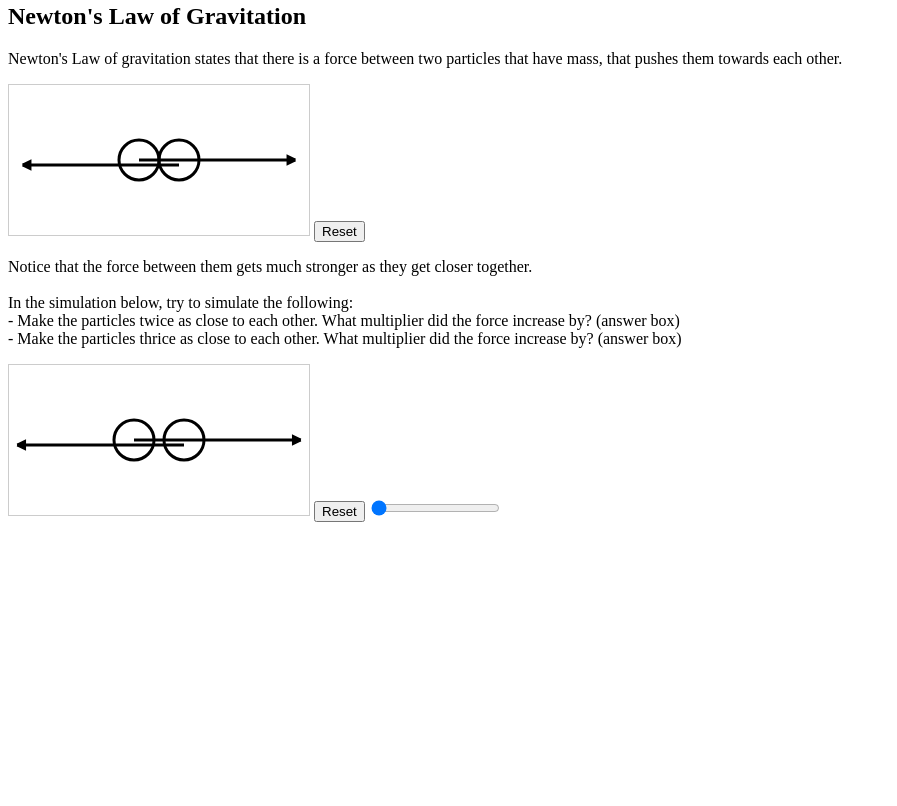
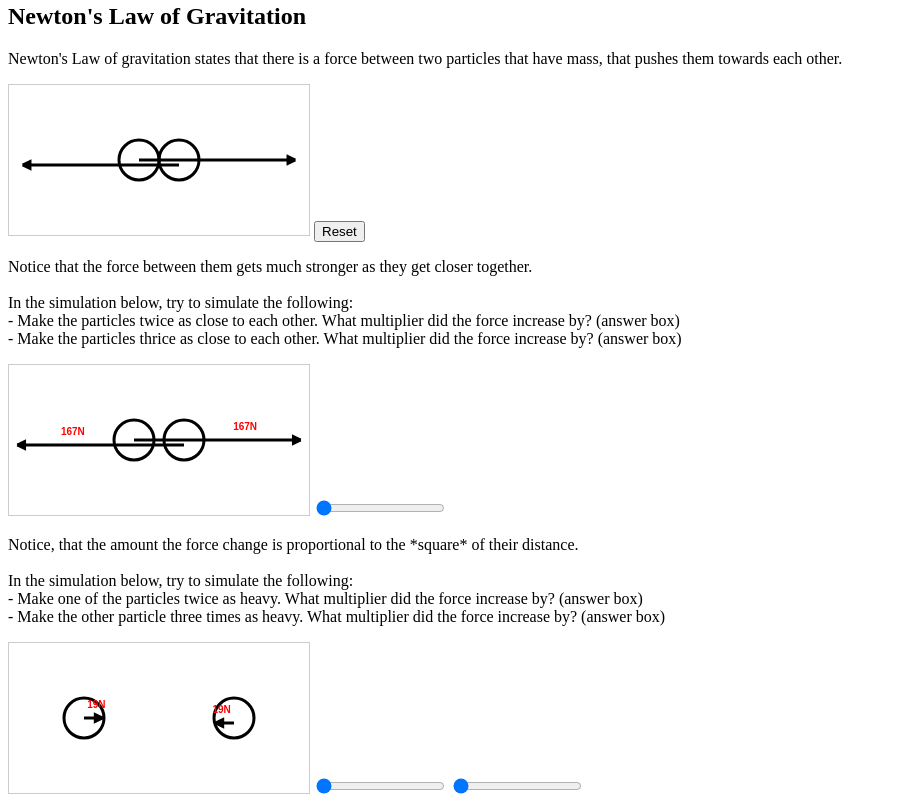
Before and after one commit to JeremyLikesCats/Orbital-Mechanics-Article, a website built with Vite: page index.html in a window 1280 px wide. Shown: the part 910-1716 px from the top of the page, without its empty margins (0-897 px from the left). Before the commit the page ends 1440 px from the top, so only its background shows below. Built offline with nearby package versions, Linux system fonts and the light colour scheme.

Commit message:
added the mass scaling feature

```diff
--- a/index.html
+++ b/index.html
@@ -26,6 +26,7 @@
         <script type="module" src="simulations/simulation1.js"></script>
         <script type="module" src="simulations/simulation2.js"></script>
         <script type="module" src="simulations/simulation3.js"></script>
+        <script type="module" src="simulations/simulation4.js"></script>
     </head>
     <body>
         <h3>How do the planets in our universe move?</h3>
@@ -41,7 +42,6 @@
         - Make the particles twice as close to each other. What multiplier did the force increase by? (answer box)</br>
         - Make the particles thrice as close to each other. What multiplier did the force increase by? (answer box)</p>
         <canvas id="simulation3" style="border: 1px solid #ccc;"></canvas>
-        <button type="button" id="simulation3_reset">Reset</button>
         <input
             type="range"
             id="simulation3_slider"
@@ -50,5 +50,27 @@
             value="50"
             step="1"
         >
+        <p>Notice, that the amount the force change is proportional to the *square* of their distance. </br></br>
+
+In the simulation below, try to simulate the following:</br>
+- Make one of the particles twice as heavy. What multiplier did the force increase by? (answer box)</br>
+- Make the other particle three times as heavy. What multiplier did the force increase by? (answer box)</p>
+        <canvas id="simulation4" style="border: 1px solid #ccc;"></canvas>
+        <input
+            type="range"
+            id="simulation4_slider1"
+            min="500"
+            max="2000"
+            value="500"
+            step="1"
+        >
+        <input
+            type="range"
+            id="simulation4_slider2"
+            min="500"
+            max="2000"
+            value="500"
+            step="1"
+        >
     </body>
 </html>
--- a/simulations/simulation3.js
+++ b/simulations/simulation3.js
@@ -3,7 +3,6 @@
 
 const simulation = document.getElementById("simulation3");
 
-const resetButton = document.getElementById("simulation3_reset");
 const distanceSlider = document.getElementById("simulation3_slider");
 
 const ctx = simulation.getContext("2d");
@@ -43,6 +42,7 @@
         this.ctx.arc(this.position.x, this.position.y, this.radius, 0, 2 * Math.PI);
         this.ctx.stroke();
         this.drawArrow(this.acceleration.scaled(this.mass * arrowScale));
+
     }
 
     drawArrow(vector) {
@@ -65,7 +65,14 @@
         this.ctx.lineTo(to.x - headLength * Math.cos(angle - arrowAngle), to.y - headLength * Math.sin(angle - arrowAngle));
         this.ctx.lineTo(to.x - headLength * Math.cos(angle + arrowAngle), to.y - headLength * Math.sin(angle + arrowAngle));
         this.ctx.lineTo(to.x, to.y);
-        ctx.stroke();
+        this.ctx.stroke();
+
+        // Add label showing magnitude
+        this.ctx.font = "bold 10px Arial";
+        this.ctx.textAlign = "center";
+        this.ctx.fillStyle = "red";
+        this.ctx.fillText(String(Math.round(vector.getMagnitude())) + "N", this.position.x + vector.x/3 * 2, to.y -10);
+
     }
     update(dt) {
 
@@ -88,25 +95,6 @@
 const particle1 = new Particle(particle1OriginalPosition.copy(), particle1Radius, particle1Mass, particle1OriginalVelocity.copy(), ctx, particle1Offset.copy());
 const particle2 = new Particle(particle2OriginalPosition.copy(), particle2Radius, particle2Mass, particle2OriginalVelocity.copy(), ctx, particle2Offset.copy());
 
-function handleCollision(particle1, particle2) {
-    if (particle1.position.squaredDistanceBetween(particle2.position) <= (particle1.radius + particle2.radius) ** 2) {
-        particle1.stopped = true
-        particle2.stopped = true
-        let difference_vector = new Vector2(particle2.position.x - particle1.position.x, particle2.position.y - particle1.position.y);
-        let difference_magnitude = difference_vector.getMagnitude();
-        let correction_magnitude = (particle2.radius + particle1.radius - difference_magnitude);
-        let correction_vector = Vector2.normalize(difference_vector, correction_magnitude);
-        particle1.position.x -= correction_vector.x * correction_magnitude / 2;
-        particle1.position.y -= correction_vector.y * correction_magnitude / 2;
-        particle2.position.x += correction_vector.x * correction_magnitude / 2;
-        particle2.position.y += correction_vector.y * correction_magnitude / 2;
-        particle1.velocity.x = 0
-        particle1.velocity.y = 0
-        particle2.velocity.x = 0
-        particle2.velocity.y = 0
-    }
-}
-
 function reset() {
     particle1.stopped = false;
     particle2.stopped = false;
@@ -114,9 +102,6 @@
     particle1.position = particle1OriginalPosition.copy();
     particle2.position = particle2OriginalPosition.copy();
 }
-
-// Button controls
-resetButton.addEventListener("click", reset)
 
 
 distanceSlider.addEventListener("input", (e) => {
--- /dev/null
+++ b/simulations/simulation4.js
@@ -0,0 +1,139 @@
+import {Vector2} from "/scripts/Vector2.js";
+import {G} from "/scripts/Constants.js";
+
+const simulation = document.getElementById("simulation4");
+
+const massSlider1 = document.getElementById("simulation4_slider1");
+const massSlider2 = document.getElementById("simulation4_slider2");
+
+const ctx = simulation.getContext("2d");
+
+ctx.fillStyle = "black";
+
+let particle1OriginalPosition = new Vector2(75, 75);
+let particle2OriginalPosition = new Vector2(225, 75);
+
+let particle1OriginalVelocity = Vector2.ZERO;
+let particle2OriginalVelocity = Vector2.ZERO;
+
+let particle1Radius = 20;
+let particle2Radius = 20;
+
+let particle1Mass = 500;
+let particle2Mass = 500;
+
+let particle1Offset = Vector2.ZERO;
+let particle2Offset = new Vector2(0, 5);
+
+const arrowScale = 1/30000;
+
+class Particle {
+    constructor(initialPosition, radius, mass, velocity, ctx, arrowOffset=Vector2.ZERO) {
+        this.position = initialPosition;
+        this.radius = radius;
+        this.mass = mass;
+        this.ctx = ctx;
+        this.velocity = velocity;
+        this.acceleration = Vector2.ZERO;
+        this.stopped = false;
+        this.arrowOffset = arrowOffset
+    }
+    draw() {
+        this.ctx.beginPath();
+        this.ctx.arc(this.position.x, this.position.y, this.radius, 0, 2 * Math.PI);
+        this.ctx.stroke();
+        this.drawArrow(this.acceleration.scaled(this.mass * arrowScale));
+
+    }
+
+    drawArrow(vector) {
+        let angle = Math.atan2(vector.y, vector.x);
+        let headLength = 8; // vertical length of arrow head
+        let arrowAngle = Math.PI/7;
+
+        let from = new Vector2(this.position.x + this.arrowOffset.x, this.position.y + this.arrowOffset.y);
+        let to = new Vector2(this.position.x + this.arrowOffset.x + vector.x, this.position.y + this.arrowOffset.y + vector.y);
+
+        this.ctx.beginPath();
+        this.ctx.moveTo(from.x, from.y);
+        this.ctx.lineTo(to.x , to.y);
+        this.ctx.lineWidth = 3;
+        this.ctx.stroke();
+
+        // Draw arrow behind end of line
+        this.ctx.beginPath();
+        this.ctx.moveTo(to.x, to.y);
+        this.ctx.lineTo(to.x - headLength * Math.cos(angle - arrowAngle), to.y - headLength * Math.sin(angle - arrowAngle));
+        this.ctx.lineTo(to.x - headLength * Math.cos(angle + arrowAngle), to.y - headLength * Math.sin(angle + arrowAngle));
+        this.ctx.lineTo(to.x, to.y);
+        this.ctx.stroke();
+
+        // Add label showing magnitude
+        this.ctx.font = "bold 10px Arial";
+        this.ctx.textAlign = "center";
+        this.ctx.fillStyle = "red";
+        this.ctx.fillText(String(Math.round(vector.getMagnitude())) + "N", this.position.x + vector.x/3 * 2, to.y -10);
+
+    }
+    update(dt) {
+
+        if (this.stopped == false) {
+            this.velocity.x += this.acceleration.x * dt
+            this.velocity.y += this.acceleration.y * dt
+            this.position.x += this.velocity.x * dt
+            this.position.y += this.velocity.y * dt
+        }
+
+    }
+
+    setAcceleration(particle2) {
+        // a = GM_2/r^2
+        let squaredDistance = this.position.squaredDistanceBetween(particle2.position);
+        this.acceleration.set(new Vector2(particle2.position.x - this.position.x, particle2.position.y - this.position.y), G * particle2.mass / squaredDistance);
+    }
+}
+
+const particle1 = new Particle(particle1OriginalPosition.copy(), particle1Radius, particle1Mass, particle1OriginalVelocity.copy(), ctx, particle1Offset.copy());
+const particle2 = new Particle(particle2OriginalPosition.copy(), particle2Radius, particle2Mass, particle2OriginalVelocity.copy(), ctx, particle2Offset.copy());
+
+
+function reset() {
+    particle1.stopped = false;
+    particle2.stopped = false;
+
+    particle1.position = particle1OriginalPosition.copy();
+    particle2.position = particle2OriginalPosition.copy();
+}
+
+
+massSlider1.addEventListener("input", (e) => {
+    var newMass = parseFloat(e.target.value)/2;
+    particle1.mass = newMass;
+    particle1.radius = 20 * Math.sqrt(newMass/500);
+    reset()
+})
+
+massSlider2.addEventListener("input", (e) => {
+    var newMass = parseFloat(e.target.value)/2;
+    particle2.mass = newMass;
+    particle2.radius = 20 * Math.sqrt(newMass/500);
+    reset()
+})
+
+
+// No physics in this one
+let previousTime = performance.now()
+
+const maximum_time_between_frames = 0.05
+
+function physicsProcess(now) {
+    ctx.clearRect(0, 0, simulation.width, simulation.height);
+    const dt = Math.min((now - previousTime)/1000, maximum_time_between_frames);
+    previousTime = now;
+    particle1.setAcceleration(particle2);
+    particle2.setAcceleration(particle1);
+    particle1.draw();
+    particle2.draw();
+    requestAnimationFrame(physicsProcess);
+}
+requestAnimationFrame(physicsProcess);
```
Also changed, not shown: plan.md (+1 -1 lines).
